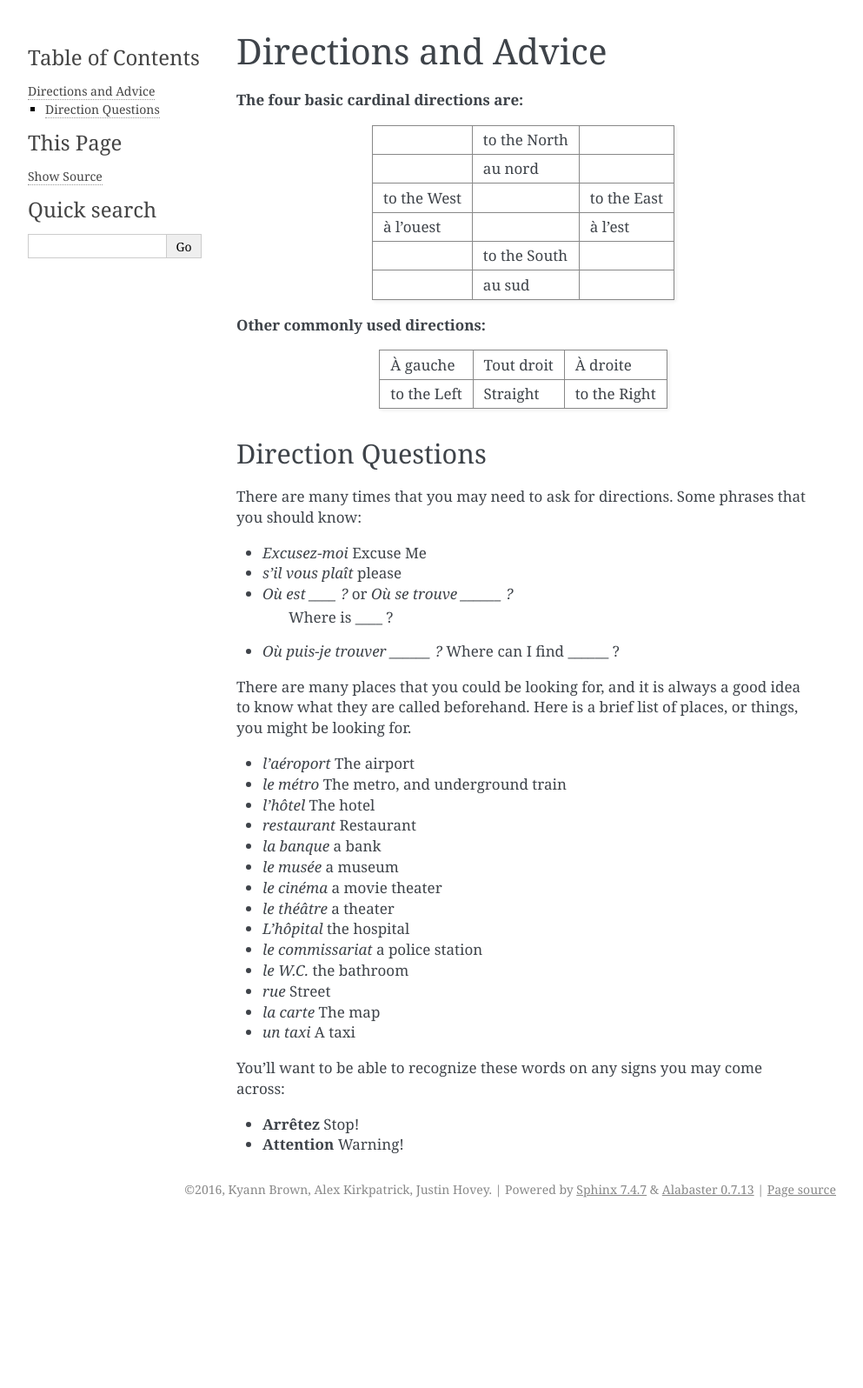
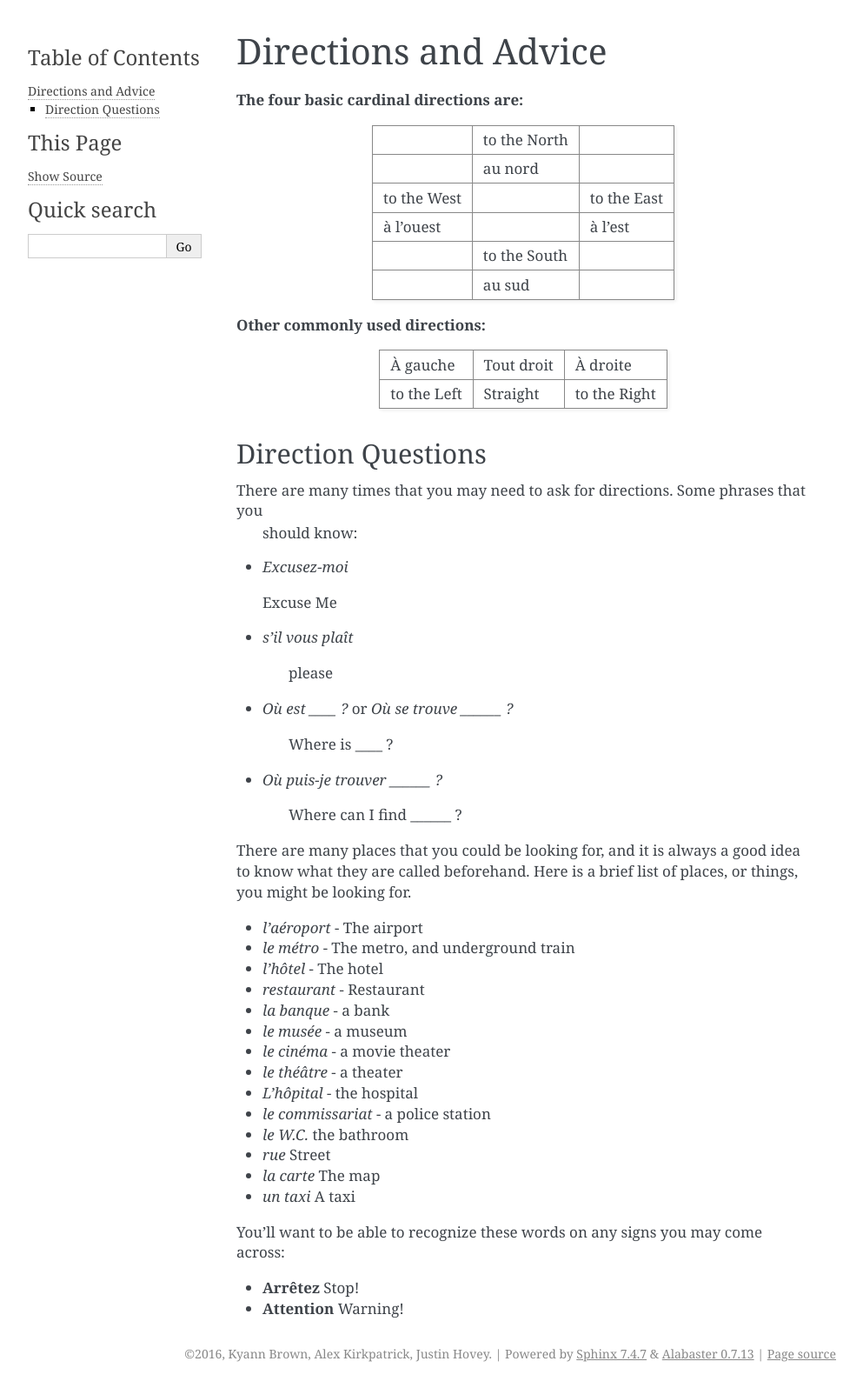
Before and after one commit to brownk96/french_101, a Sphinx documentation site: the page built from source/directions.rst, in a window 1280 px wide. Shown: the whole page at 87% size, without its empty margins (148-1141 px from the left). Built offline with Sphinx 7.4.7, drawn with Linux system fonts in a browser that asks for light colours; before the commit the page ends 1407 px from its top, so only the background shows below that.

Commit message:
Changed spacing

```diff
--- a/source/directions.rst
+++ b/source/directions.rst
@@ -29,16 +29,24 @@ Directions and Advice
 Direction Questions
 -------------------
 
-There are many times that you may need to ask for directions. Some phrases that you should know:
+There are many times that you may need to ask for directions. Some phrases that you
+ should know:
 
 * 	*Excusez-moi*
+
 	Excuse Me
+
 *   *s’il vous plaît*
-    please
+
+	please
+
 *   *Où est ____ ?* or *Où se trouve ______ ?*
+
 	Where is ____ ?
+
 *   *Où puis-je trouver ______ ?*
-    Where can I find ______ ?
+
+	Where can I find ______ ?
 
 
 
@@ -46,16 +54,16 @@ There are many places that you could be looking for, and it is always a good ide
 to know what they are called beforehand. Here is a brief list of places, or things,
 you might be looking for.
 
-* *l'aéroport*   The airport
-* *le métro*  The metro, and underground train
-* *l'hôtel*   The hotel
-* *restaurant*   Restaurant
-* *la banque*   a bank
-* *le musée*   a museum
-* *le cinéma*   a movie theater
-* *le théâtre*   a theater
-* *L’hôpital*   the hospital
-* *le commissariat*   a police station
+* *l'aéroport* -  The airport
+* *le métro* - The metro, and underground train
+* *l'hôtel* - The hotel
+* *restaurant* - Restaurant
+* *la banque* - a bank
+* *le musée* - a museum
+* *le cinéma* - a movie theater
+* *le théâtre* - a theater
+* *L’hôpital* - the hospital
+* *le commissariat* - a police station
 
 
 * *le W.C.*   the bathroom
```
